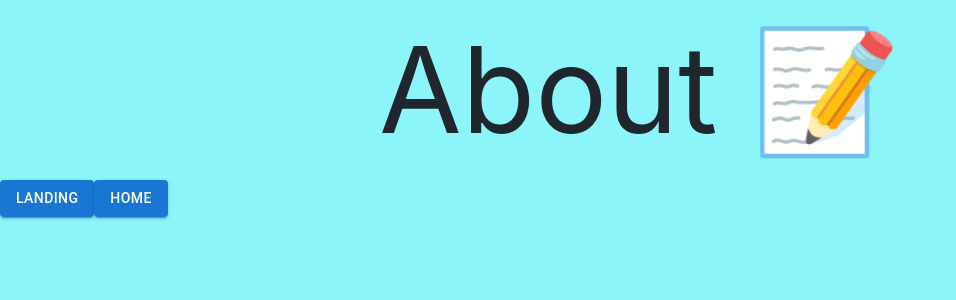
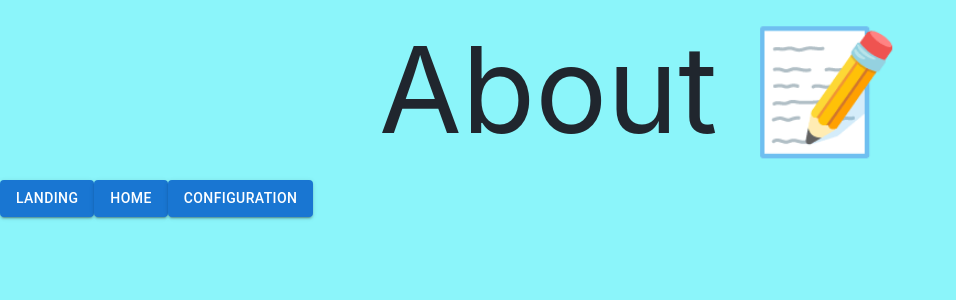
Before and after one commit to tech-university-india/k8s-designer-frontend, a React (Create React App) app: page /about in a window 1280 px wide. Shown: the top 300 px of the page, without its empty margins (0-956 px from the left). Built offline with nearby package versions, Linux system fonts and the light colour scheme.

Commit message:
feat: add routing for configuration page

```diff
--- a/src/App.js
+++ b/src/App.js
@@ -2,7 +2,11 @@ import './App.css';
 import { Route, Routes, Link } from 'react-router-dom';
 import Home from './components/Home/Home';
 import About from './components/About/About';
+import Configuration from './components/GenerateConfig/Configuration/Configuration';
 import { Button } from '@mui/material';
+// import Header from './components/Header/Header';
+// import Footer from './components/Footer/Footer';
+
 function App() {
   return (
     <Routes>
@@ -13,8 +17,12 @@ function App() {
           <Link to='/about'><Button variant='contained'>About</Button></Link>
         </div>
       </div>}></Route>
+
+      {/* <Route path='/' element={<Header />}></Route>  */}
       <Route path='/home' element={<Home />}></Route>
       <Route path='/about' element={<About />}></Route>
+      <Route path = '/configuration' element = {<Configuration/>}></Route>
+      {/* <Route path='/' element={<Footer />}></Route>  */}
     </Routes>
   );
 }
--- a/src/components/About/About.js
+++ b/src/components/About/About.js
@@ -9,6 +9,9 @@ export default function About() {
       <div>
         <Link to='/' data-testid='landing'><Button variant='contained' onClick={() => {}}>Landing</Button></Link>
         <Link to='/home' data-testid='home'><Button variant='contained' onClick={() => {}}>Home</Button></Link>
+        {/* configuration */}
+        <Link to='/configuration' data-testid='configuration'><Button variant='contained' onClick={() => {}}>Configuration</Button></Link>
+
       </div>
     </div>
   );
--- /dev/null
+++ b/src/components/index.js
@@ -0,0 +1,2 @@
+export {default as FrontendConfig } from './FrontendConfig';
+export { default as Header} from './Header';
```
